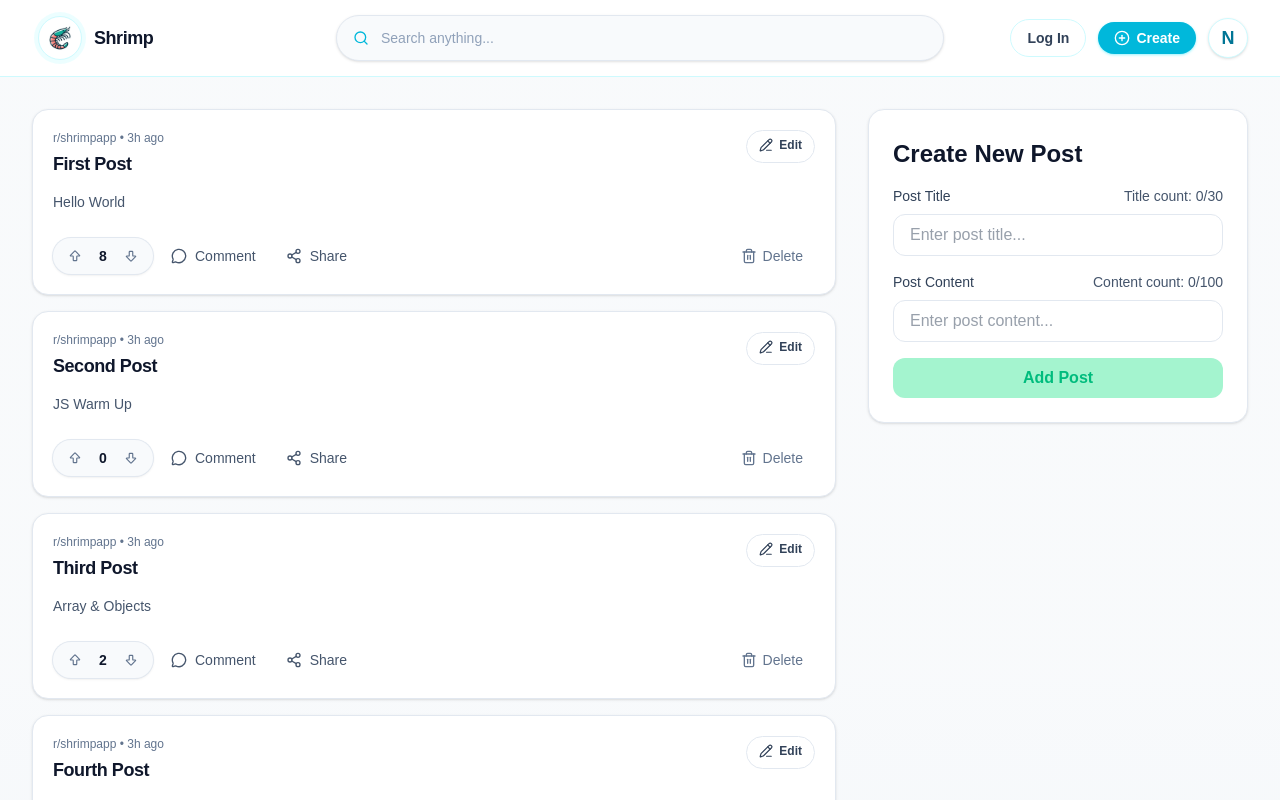
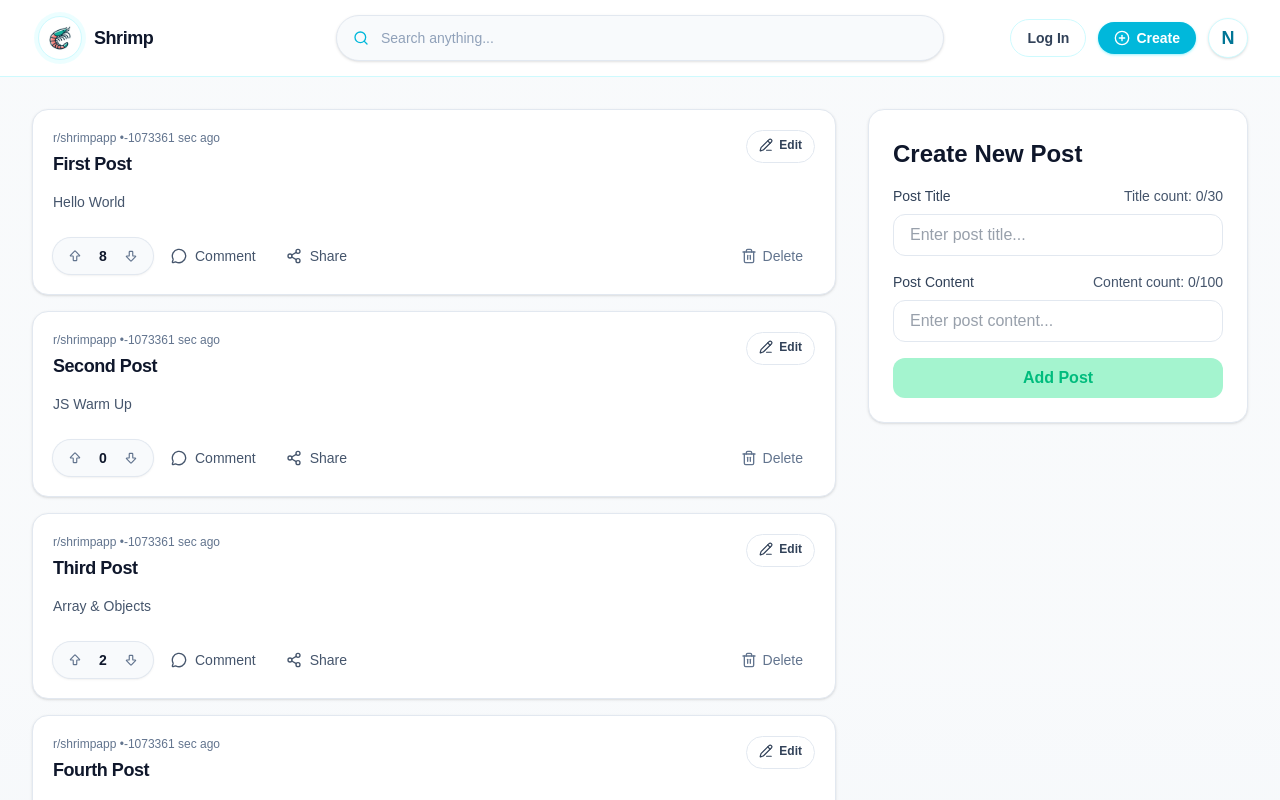
Before and after one commit to Wai-Yan-Htut/small-project, a Next.js app: page / in a window 1280 px wide. Shown: the top 800 px of the page. Built offline with nearby package versions, Linux system fonts and the light colour scheme.

Commit message:
Added timestamps

```diff
--- a/src/app/components/mockedPosts/mockedPost.js
+++ b/src/app/components/mockedPosts/mockedPost.js
@@ -6,6 +6,7 @@ export const mockedPosts = [
     vote: 8,
     voteAction: null,
     comments: [],
+    createdAt: 1780413500218,
   },
   {
     id: 2,
@@ -14,6 +15,7 @@ export const mockedPosts = [
     vote: 0,
     voteAction: null,
     comments: [],
+    createdAt: 1780413500218,
   },
   {
     id: 3,
@@ -22,6 +24,7 @@ export const mockedPosts = [
     vote: 2,
     voteAction: null,
     comments: [],
+    createdAt: 1780413500218,
   },
   {
     id: 4,
@@ -30,6 +33,7 @@ export const mockedPosts = [
     vote: 5,
     voteAction: null,
     comments: [],
+    createdAt: 1780413500218,
   },
   {
     id: 5,
@@ -38,6 +42,7 @@ export const mockedPosts = [
     vote: 11,
     voteAction: null,
     comments: [],
+    createdAt: 1780413500218,
   },
   {
     id: 6,
@@ -46,5 +51,6 @@ export const mockedPosts = [
     vote: 33,
     voteAction: null,
     comments: [],
+    createdAt: 1780413500218,
   },
 ];
--- a/src/app/components/postCard/PostCard.jsx
+++ b/src/app/components/postCard/PostCard.jsx
@@ -18,6 +18,8 @@ export default function PostCard({
   const [isEditing, setIsEditing] = useState(false);
   const [inputEditTitle, setInputEditTitle] = useState(post.title);
   const [inputEditContent, setInputEditContent] = useState(post.content);
+
+  const postTimestamp = Math.floor((Date.now() - post.createdAt) / 1000);
 
   return (
     <article className="overflow-hidden rounded-2xl border border-slate-200 bg-white shadow-sm transition-all duration-200 hover:border-slate-300 hover:shadow-md">
@@ -81,9 +83,14 @@ export default function PostCard({
           <div className="min-w-0 flex-1 p-5">
             <div className="mb-3 flex items-start justify-between gap-4">
               <div className="min-w-0">
-                <p className="mb-1 text-xs text-slate-500">
-                  r/shrimpapp • 3h ago
-                </p>
+                <span className="flex mb-1 text-xs text-slate-500">
+                  r/shrimpapp •
+                  {postTimestamp < 60
+                    ? `${postTimestamp} sec ago`
+                    : postTimestamp < 3600
+                      ? `${Math.floor(postTimestamp / 60)} min ago`
+                      : `${Math.floor(postTimestamp / 3600)} hr ago`}
+                </span>
                 <h2 className="truncate text-lg font-semibold tracking-tight text-slate-900">
                   {post.title}
                 </h2>
--- a/src/app/page.jsx
+++ b/src/app/page.jsx
@@ -24,6 +24,7 @@ function App() {
       vote: 0,
       voteAction: null,
       comments: [],
+      createdAt: Date.now(),
     };
     setPosts((prevPosts) => [...prevPosts, newPost]);
   }
@@ -44,13 +45,6 @@ function App() {
     setPosts((prevPosts) =>
       prevPosts.map((post) => {
         if (post.id === idToUpvote) {
-          // if (post.voteAction === "up") {
-          //   return { ...post, vote: post.vote - 1, voteAction: null };
-          // }
-          // if (post.voteAction === "down") {
-          //   return { ...post, vote: post.vote + 2, voteAction: "up" };
-          // }
-          // return { ...post, vote: post.vote + 1, voteAction: "up" };
           switch (post.voteAction) {
             case "up":
               return { ...post, vote: post.vote - 1, voteAction: null };
@@ -66,10 +60,10 @@ function App() {
     );
   }
 
-  function toggleDownvote(idToUpvote) {
+  function toggleDownvote(idToDownvote) {
     setPosts((prevPosts) =>
       prevPosts.map((post) => {
-        if (post.id === idToUpvote) {
+        if (post.id === idToDownvote) {
           switch (post.voteAction) {
             case "down":
               return { ...post, vote: post.vote + 1, voteAction: null };
```
